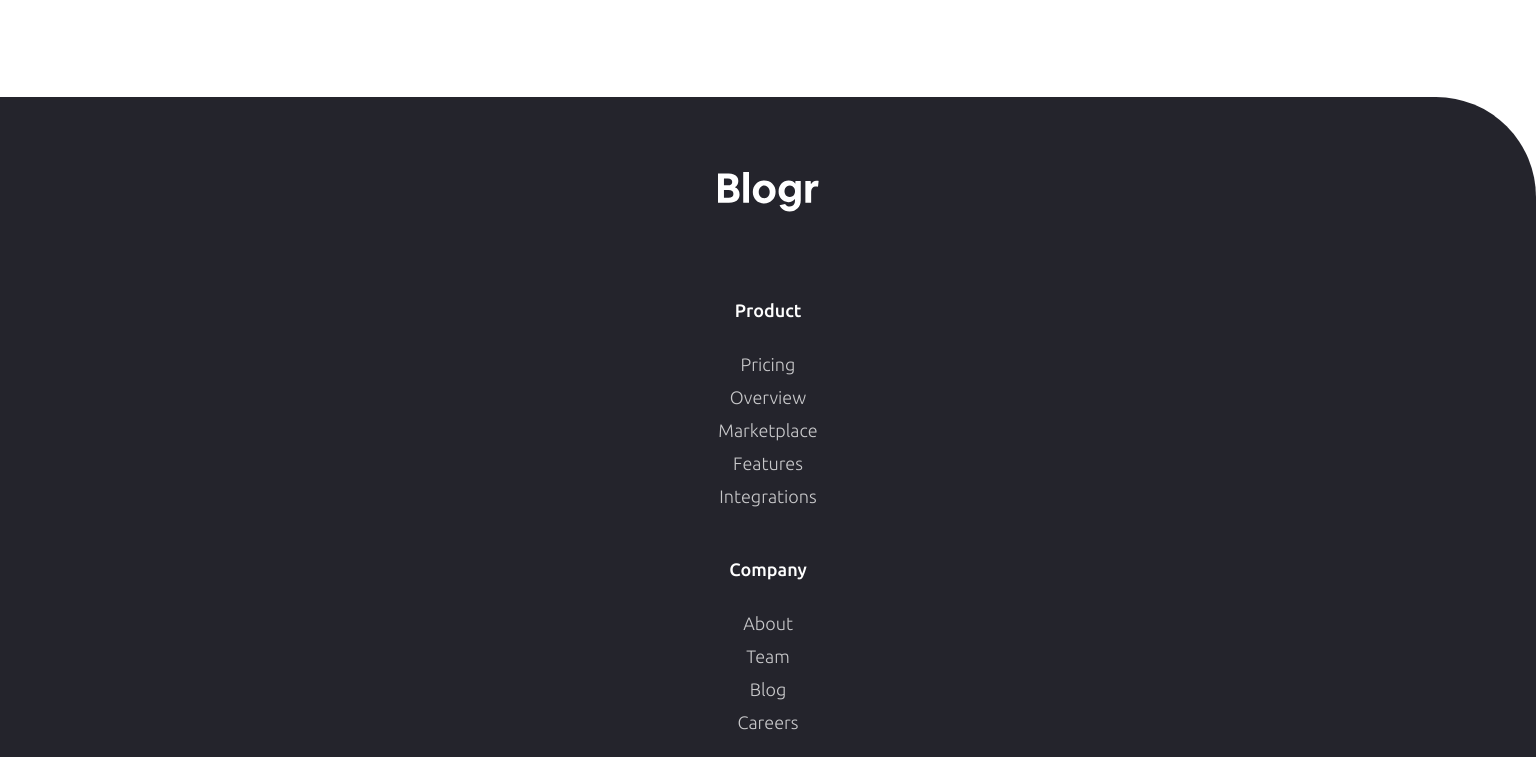
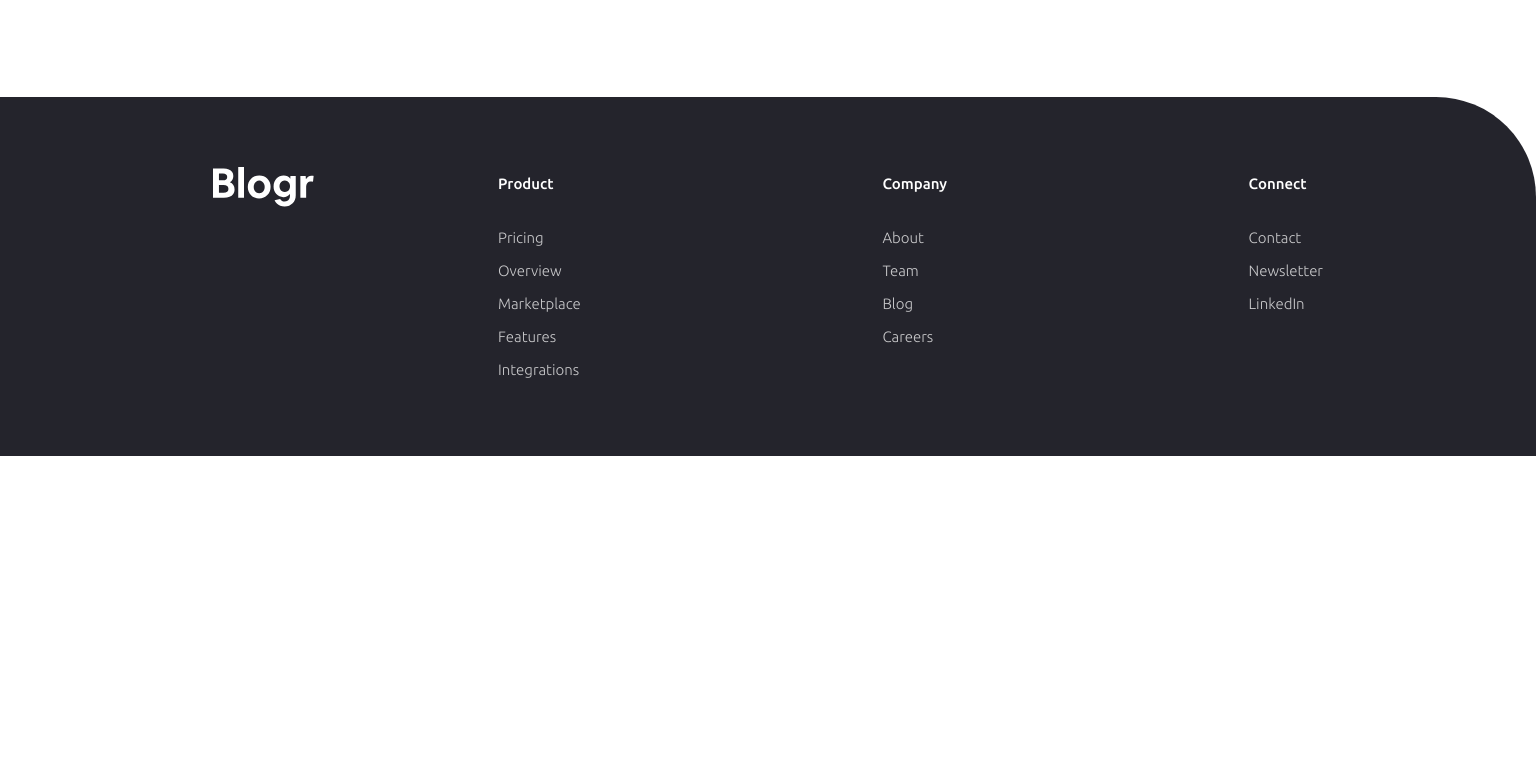
Before and after one commit to richieAiello/blogr-landing-page, a website: page index.html in a window 1536 px wide. Shown: the part 3187-3944 px from the top of the page. After the commit the page ends 3643 px from the top, so only its background shows below. Drawn offline with Linux system fonts and the light colour scheme.

Commit message:
Styled footer for tablet and desktop.

```diff
--- a/index.html
+++ b/index.html
@@ -230,12 +230,12 @@
         </section>
     </main>
     <footer class="footer">
-        <div class="container">
+        <div class="container container--footer">
             <img src="./assets/logo.svg" alt="Blogr logo" class="logo">
 
+            <div class="footer__wrapper">
                 <ul class="footer__list">
                     <h4 class="footer__heading">Product</h4>
-
                     <li class="footer__item">
                         <a href="#" class="footer__link link">Pricing</a>
                     </li>
@@ -254,7 +254,6 @@
                 </ul>
                 <ul class="footer__list">
                     <h4 class="footer__heading">Company</h4>
-
                     <li class="footer__item">
                         <a href="#" class="footer__link link">About</a>
                     </li>
@@ -270,7 +269,6 @@
                 </ul>
                 <ul class="footer__list">
                     <h4 class="footer__heading">Connect</h4>
-
                     <li class="footer__item">
                         <a href="#" class="footer__link link">Contact</a>
                     </li>
@@ -282,6 +280,7 @@
                     </li>
                 </ul>
             </div>
+        </div>
     </footer>
 </body>
 </html>
--- a/styles/main.scss
+++ b/styles/main.scss
@@ -52,6 +52,13 @@ $gradient-body-2: #3f4164;
     font-size: 1rem;
     line-height: 1.75rem;
     text-align: center;
+
+    @media(min-width: 1440px) {
+
+        & {
+            text-align: left;
+        }
+    }
 }
 
 .container {
@@ -67,6 +74,15 @@ $gradient-body-2: #3f4164;
         @media(min-width: 800px) {
 
             position: absolute;
+        }
+    }
+
+    @media(min-width: 1440px) {
+
+        &--footer {
+            display: flex;
+            align-items: flex-start;
+            justify-content: space-between;
         }
     }
 }
@@ -97,6 +113,11 @@ $gradient-body-2: #3f4164;
     padding-bottom: 9.75rem;
     margin-bottom: 6.25rem;
     border-bottom-left-radius: 100px;
+
+    &__context {
+        // maintains center alignment on larger screens
+        text-align: center;
+    }
 
     &__heading {
         font-size: 2.25rem;
@@ -231,6 +252,7 @@ $gradient-body-2: #3f4164;
     @media(min-width: 800px) {
 
         & {
+            text-align: left;
             margin-bottom: 7.4375rem;
         }
 
@@ -356,6 +378,7 @@ $gradient-body-2: #3f4164;
     &__infrastructure {
         position: relative;
         color: $white;
+
         // https://css-tricks.com/almanac/properties/b/background-size/
         // Multiple background image reference article
         background-image:
@@ -431,6 +454,35 @@ $gradient-body-2: #3f4164;
         &:hover,
         &:focus {
             border-bottom: 2px solid rgba($white, .75);
+        }
+    }
+
+    @media(min-width: 800px) {
+
+        & {
+            font-size: 0.9375rem;
+            padding: 4.375rem;
+        }
+
+        &__wrapper {
+            display: flex;
+            justify-content: space-around;
+        }
+    }
+
+    @media(min-width: 1440px) {
+
+        .logo {
+            margin-right: 11.5rem;
+        }
+
+        &__wrapper {
+            width: min(100% - 11.5rem);
+            justify-content: space-between;
+        }
+
+        &__heading {
+            margin-top: 0;
         }
     }
 }
```
Also changed, not shown: styles/style.css. Lines whose indentation alone changed are shown as unchanged.
